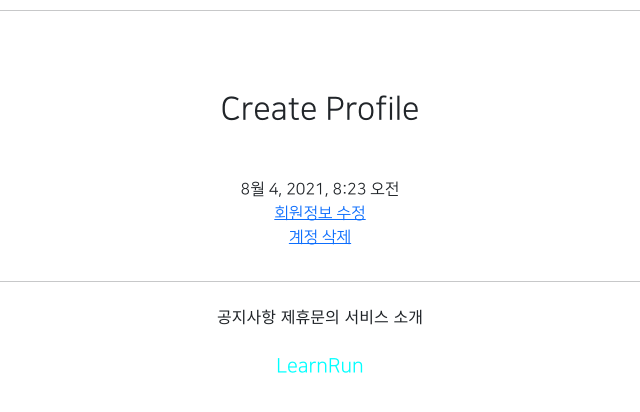
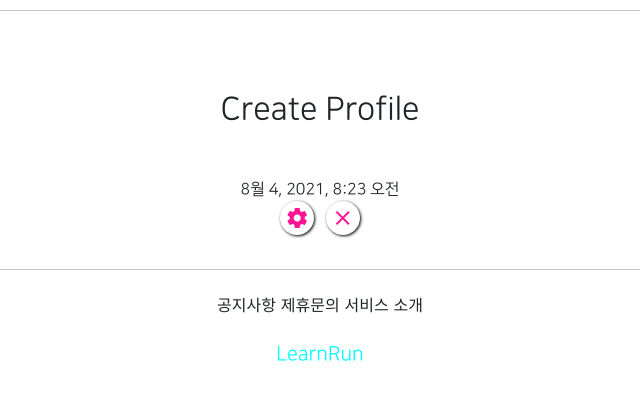
Before and after one commit to RunLearn/Ai_school_4-django-web, a Django app: template helloapp/templates/helloapp/detail.html in a window 1280 px wide. Shown: the part 142-554 px from the top of the page, without its empty margins (320-960 px from the left). Run offline with Django 3.2, Linux system fonts and the light colour scheme; the template is opened without the code that fills it: values that come from a table or form of the project are taken from there, others are empty; the visitor is signed in with stand-in values (Sample User, id 1); data comes from the database, SQL or seed files in the repository; parts of the project's set-up code (start-up, migrations or seed data) failed here and were passed over; some libraries are stand-ins or nearby versions.

Commit message:
7/30 프로필앱 제작 update, quit 버튼 제작

```diff
--- a/helloapp/templates/helloapp/detail.html
+++ b/helloapp/templates/helloapp/detail.html
@@ -15,7 +15,6 @@
                         edit
                     </a>
                     {% endif %}
-
                 </h2>
                 <h5>{{ target_user.profile.message }}</h5>
             {% else %}
@@ -28,16 +27,19 @@
         <div>
             {{ target_user.date_joined }}
         </div>
+        {% if target_user == user %}
         <div>
-            <a href="{% url 'helloapp:update' pk=target_user.pk %}">
-            회원정보 수정
+            <a href="{% url 'helloapp:update' pk=target_user.pk %}"
+                class="material-icons round_button mx-1">
+            settings
+            </a>
+
+            <a href="{% url 'helloapp:delete' pk=target_user.pk %}"
+                class="material-icons round_button mx-1">
+            close
             </a>
         </div>
-        <div>
-            <a href="{% url 'helloapp:delete' pk=target_user.pk %}">
-            계정 삭제
-            </a>
-        </div>
+        {% endif %}
     </div>
 
 {% endblock %}
```
